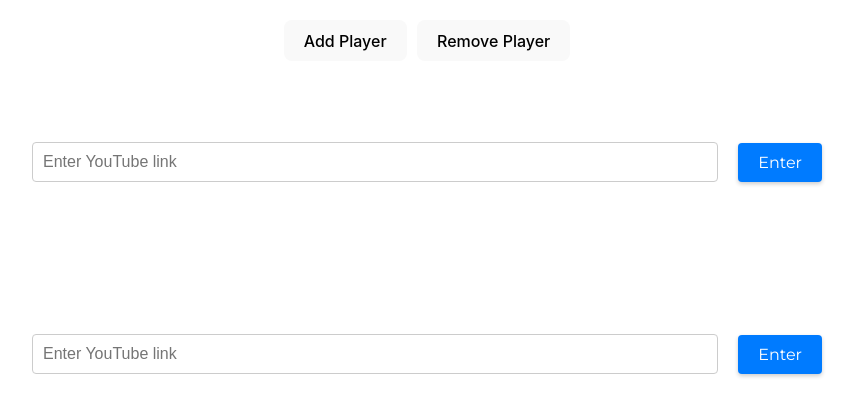
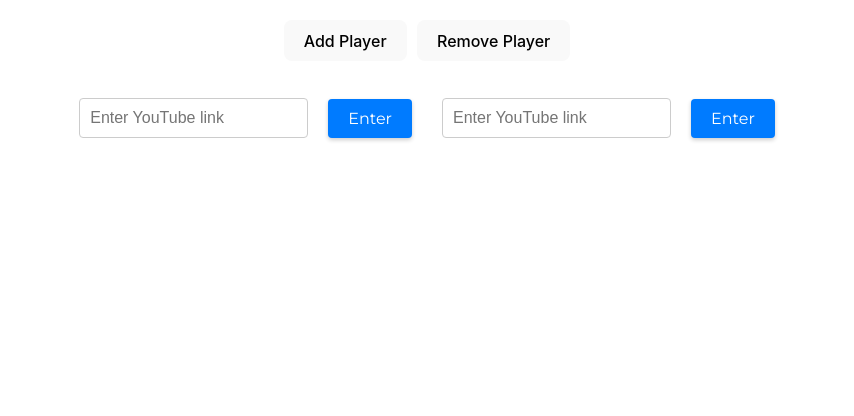
Before and after one commit to ArmSiwatK/play-multiple-videos, a React (Vite) app: page / in a window 1280 px wide. Shown: the top 416 px of the page, without its empty margins (208-1062 px from the left). Built offline with nearby package versions, Linux system fonts and the light colour scheme.

Commit message:
Row wrap

```diff
--- a/src/components/PlayerArray/PlayerArray.css
+++ b/src/components/PlayerArray/PlayerArray.css
@@ -12,10 +12,12 @@
 
 .player-array-players {
     display: flex;
-    flex-direction: column;
+    flex-wrap: wrap;
     justify-content: center;
 }
 
 .player-array-player {
     margin: 10px;
+    display: flex;
+    align-items: center;
 }
```
